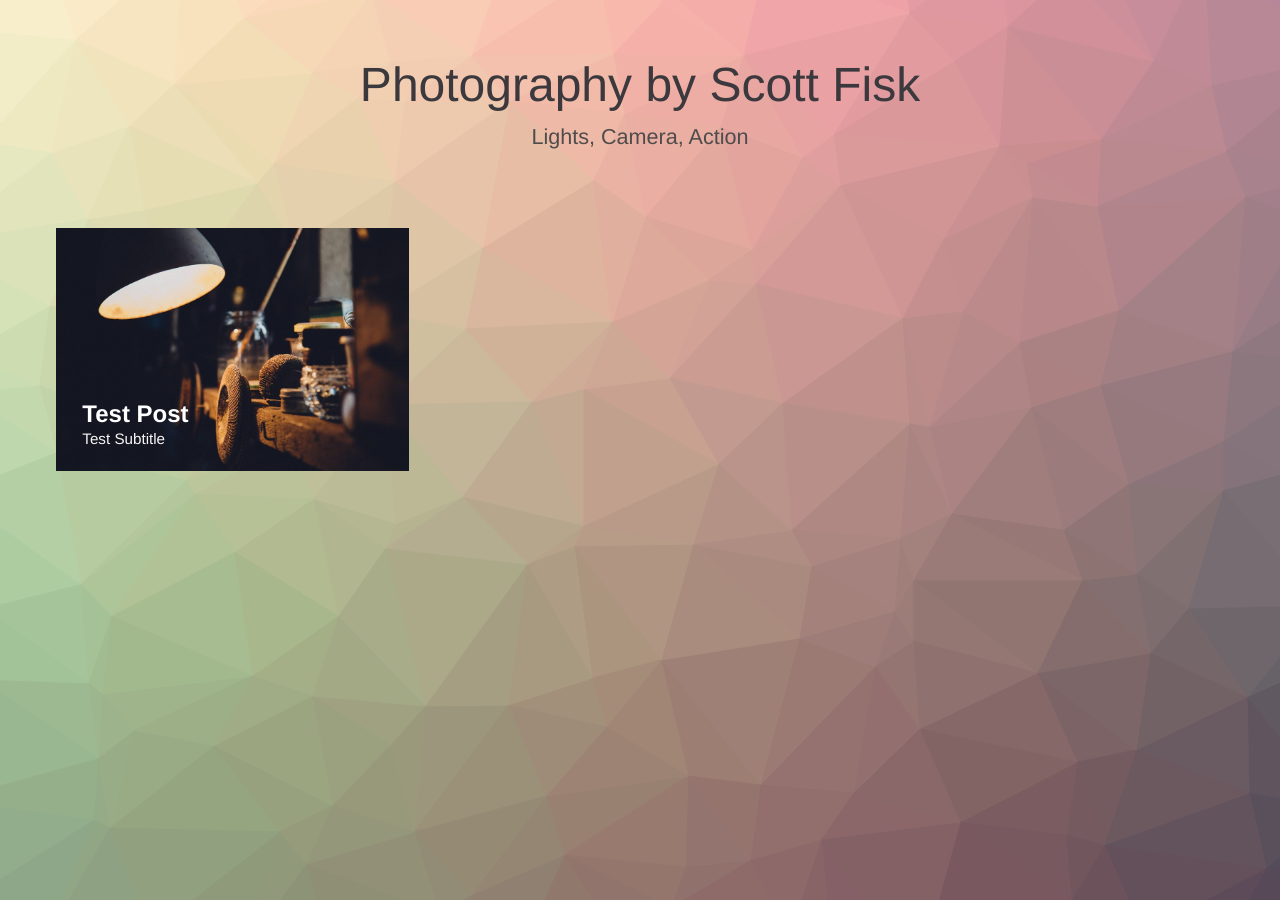
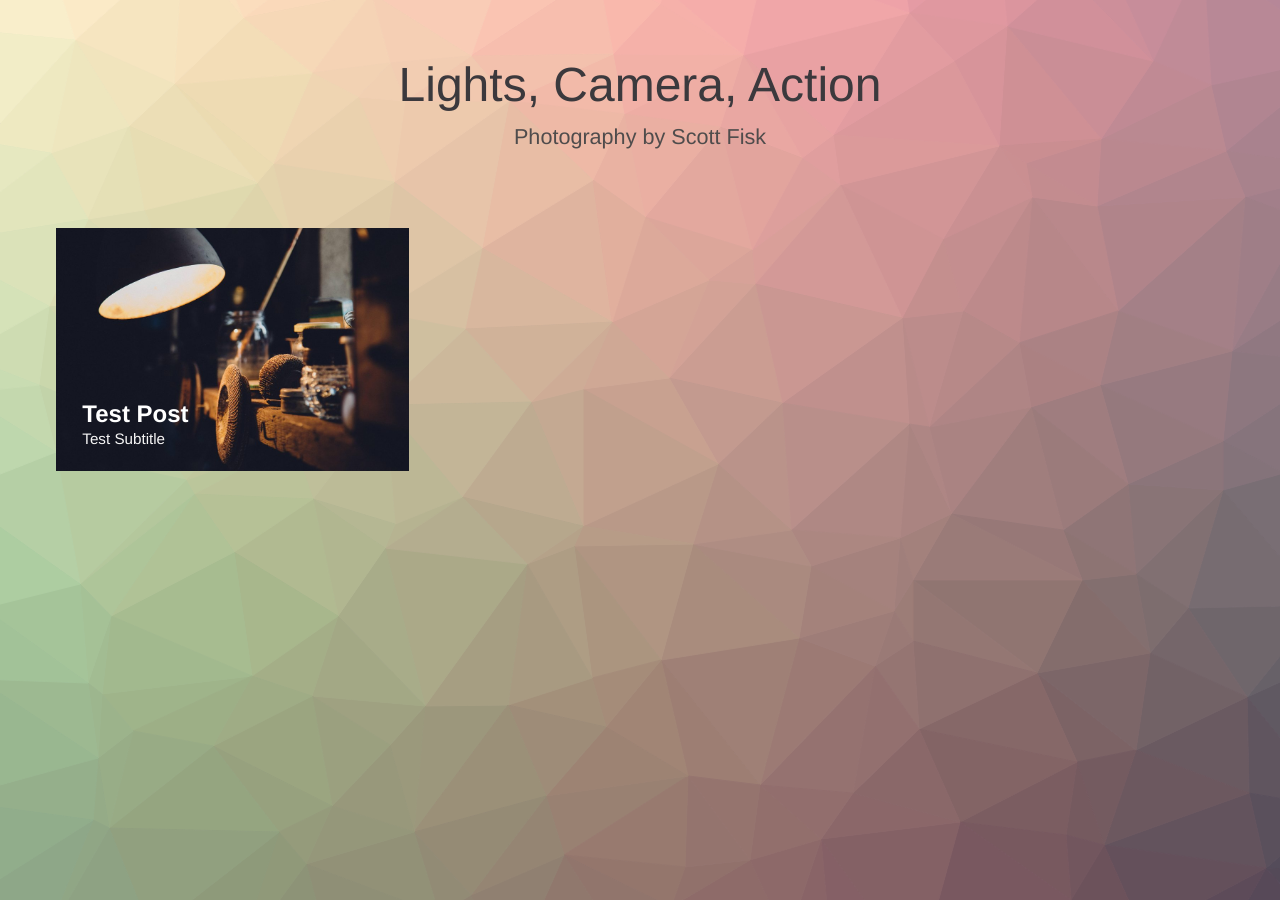
Before and after one commit to gofisk/photos, a Jekyll site: the page built from index.html, in a window 1280 px wide. Built offline with Jekyll 4.4.1, drawn with Linux system fonts in a browser that asks for light colours.

Commit message:
Changed Header

```diff
--- a/index.html
+++ b/index.html
@@ -28,7 +28,7 @@ layout: compress
 <body class="body">
 <div class="container">
     <header class="header">
-        <h1>Photography by Scott Fisk<span>Lights, Camera, Action</span></h1>
+        <h1>Lights, Camera, Action<span>Photography by Scott Fisk</span></h1>
         <!--<nav class="links">
             <a href="#"><i class="fa fa-twitter-square fa-3x"></i></a>
             <a href="#"><i class="fa fa-instagram fa-3x"></i></a>
```
